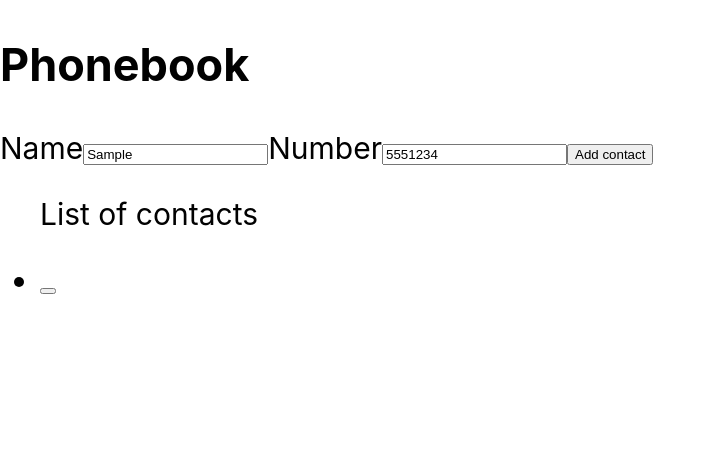
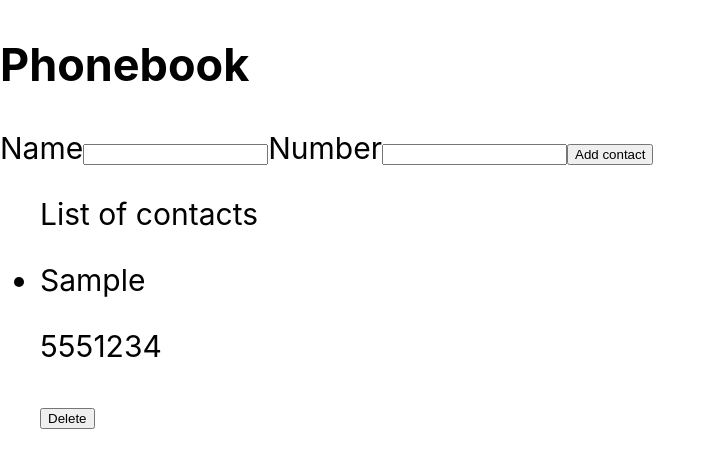
Before and after one commit to HelenBlyzniuk/goit-react-hw-02-phonebook, a React (Create React App) app: page / in a window 1280 px wide. Both pictures are taken after typing "Sample", "5551234" into the empty fields and a click on the button "Add contact". Shown: the top 468 px of the page, without its empty margins (0-714 px from the left). Built offline with nearby package versions, Linux system fonts and the light colour scheme.

Commit message:
ContactList added map

```diff
--- a/src/components/App.jsx
+++ b/src/components/App.jsx
@@ -19,6 +19,7 @@ export class App extends Component {
     this.setState(prevState => ({
       contacts: [contact, ...prevState.contacts],
     }));
+    console.log(this.state);
   };
 
   render() {
@@ -33,7 +34,7 @@ export class App extends Component {
       >
         <PhonebookSection>
           <ContactForm onSubmit={this.addNumber} />
-          <ContactList contacts={this.state} />
+          <ContactList contacts={this.state.contacts} />
         </PhonebookSection>
       </div>
     );
--- a/src/components/ContactForm/ContactForm.jsx
+++ b/src/components/ContactForm/ContactForm.jsx
@@ -16,8 +16,15 @@ export class ContactForm extends Component {
   handleSubmit = e => {
     e.preventDefault();
     this.props.onSubmit(this.state);
+    this.onFormReset();
   };
 
+  onFormReset = () => {
+    this.setState({
+      name: '',
+      number: '',
+    });
+  };
   render() {
     return (
       <form className="contactForm" onSubmit={this.handleSubmit}>
@@ -28,6 +35,7 @@ export class ContactForm extends Component {
             className="contact_name"
             name="name"
             onChange={this.handleChange}
+            value={this.state.name}
             required
           />
         </label>
@@ -40,6 +48,7 @@ export class ContactForm extends Component {
             title="Phone number must be digits and can contain spaces, dashes, parentheses and can start with +"
             required
             onChange={this.handleChange}
+            value={this.state.number}
           />
         </label>
         <button className="submit" type="submit" onSubmit={this.handleSubmit}>
--- a/src/components/ContactList/ContactList.jsx
+++ b/src/components/ContactList/ContactList.jsx
@@ -1,16 +1,18 @@
-import React, { Component } from 'react';
+import React from 'react';
 
-export class ContactList extends Component {
-  render() {
-    return (
-      <ul className="contactList">
-        List of contacts
-        <li className="cintactItem">
-          <p className="contactName"></p>
-          <p className="contactPhone"></p>
-          <button type="button" className="deleteContact"></button>
+export const ContactList = ({ contacts }) => {
+  return (
+    <ul className="contactList">
+      List of contacts
+      {contacts.map(({ name, number, id }) => (
+        <li className="cintactItem" id={id} key={id}>
+          <p className="contactName">{name}</p>
+          <p className="contactPhone">{number}</p>
+          <button type="button" className="deleteContact">
+            Delete
+          </button>
         </li>
-      </ul>
-    );
-  }
-}
+      ))}
+    </ul>
+  );
+};
```
